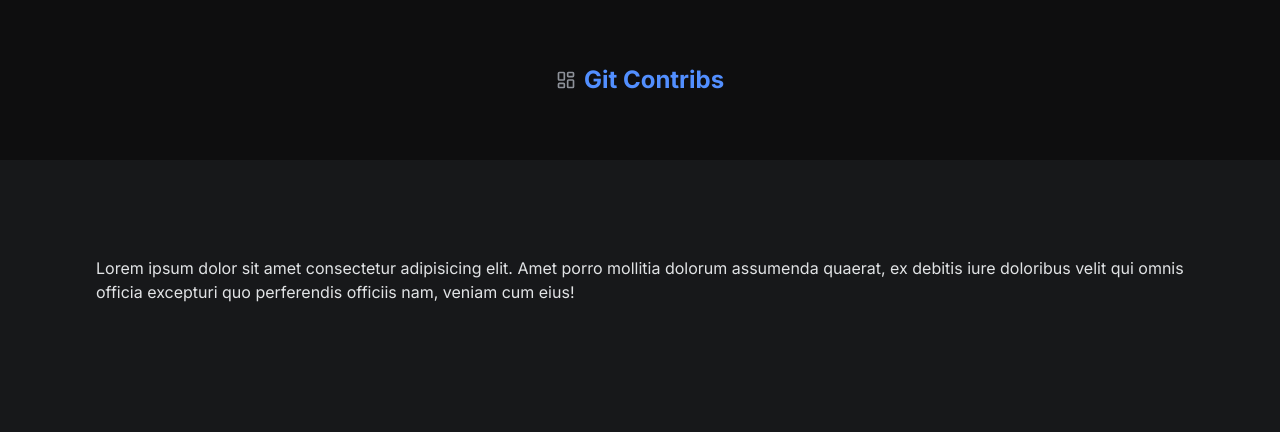
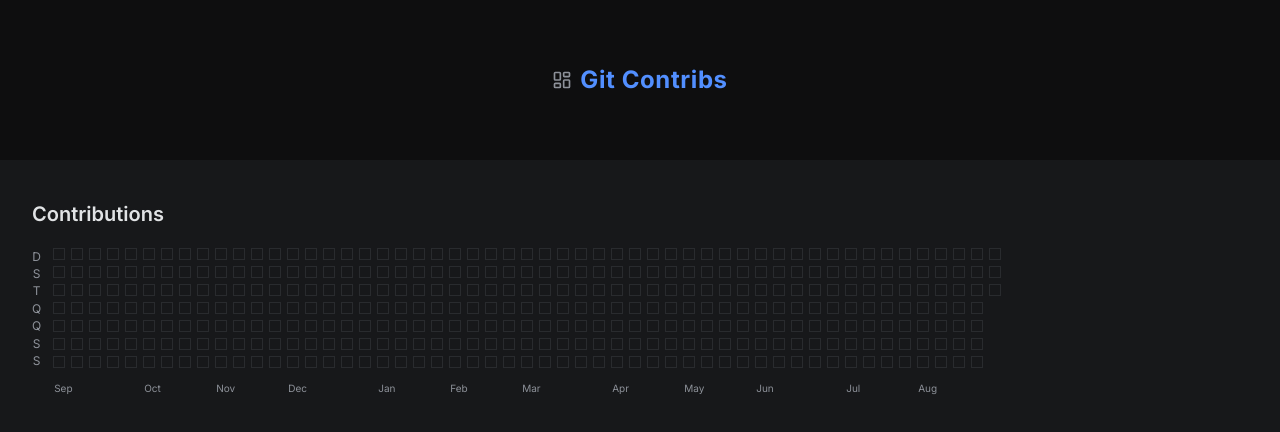
Before and after one commit to belapferreira/github-contributions-collection, a Next.js app: page / in a window 1280 px wide. Shown: the top 432 px of the page. Built offline with nearby package versions, Linux system fonts and the light colour scheme.

Commit message:
feat: add heatmap elements

```diff
--- a/package.json
+++ b/package.json
@@ -10,6 +10,8 @@
     "prettier": "prettier --write ."
   },
   "dependencies": {
+    "date-fns": "^4.1.0",
+    "lucide-react": "^0.439.0",
     "next": "14.2.6",
     "react": "^18",
     "react-dom": "^18",
--- a/src/app/(pages)/page.tsx
+++ b/src/app/(pages)/page.tsx
@@ -1,16 +1,17 @@
 import { Header } from '@/components/Header';
+import { Heatmap } from '@/components/Heatmap';
 
 export default function Home() {
   return (
     <>
       <Header />
-      <main className="flex flex-col items-center justify-between p-24">
-        <p>
-          Lorem ipsum dolor sit amet consectetur adipisicing elit. Amet porro
-          mollitia dolorum assumenda quaerat, ex debitis iure doloribus velit
-          qui omnis officia excepturi quo perferendis officiis nam, veniam cum
-          eius!
-        </p>
+
+      <main className="flex items-center justify-center py-10">
+        <div className="mx-5 flex w-full max-w-content-w flex-col gap-5">
+          <h2 className="text-xl font-semibold">Contributions</h2>
+
+          <Heatmap />
+        </div>
       </main>
     </>
   );
--- a/src/app/components/Header.tsx
+++ b/src/app/components/Header.tsx
@@ -3,8 +3,8 @@ import { LayoutDashboard } from 'lucide-react';
 export const Header = () => {
   return (
     <header className="flex w-full items-center justify-center bg-gray-950 p-16">
-      <div className="max-w-content-w flex w-full justify-center">
-        <h1 className="text-blue-light flex items-center gap-2 text-2xl font-bold">
+      <div className="mx-5 flex w-full max-w-content-w justify-center">
+        <h1 className="flex items-center gap-2 text-2xl font-bold tracking-wide text-blue-light">
           <LayoutDashboard size={20} className="text-gray-300" />
           Git Contribs
         </h1>
--- /dev/null
+++ b/src/app/components/Heatmap.tsx
@@ -0,0 +1,81 @@
+import { WEEK_LABELS } from '@/constants';
+import { generateArray } from '@/utils/generate-array';
+import { add, format, sub } from 'date-fns';
+
+export const Heatmap = () => {
+  const now = new Date();
+
+  const currentDate = new Date(
+    now.getFullYear(),
+    now.getMonth(),
+    now.getDate()
+  );
+
+  const dayOfWeek = currentDate ? Number(format(currentDate, 'i')) + 1 : 1; // +1 because it starts on Monday
+
+  const totalDays = 52 * 7 + dayOfWeek; // 52 completed weeks + amount of days in the current week (~1 year)
+  const daysPerWeek = 7;
+
+  const startDate = sub(currentDate, {
+    days: totalDays,
+  });
+
+  const cells = generateArray(totalDays);
+  const weekDays = generateArray(daysPerWeek);
+  const weeks = generateArray(Math.ceil(totalDays / daysPerWeek));
+
+  const Month = ({ startDate, index }: { startDate: Date; index: number }) => {
+    const prevMonthName = format(
+      add(startDate, { days: (index - 1) * 7 }),
+      'MMM'
+    );
+
+    const monthName = format(add(startDate, { days: index * 7 }), 'MMM');
+
+    const hidden = prevMonthName === monthName;
+
+    return (
+      <span
+        data-hidden={hidden}
+        className="min-w-3 max-w-3 border border-gray-300/0 text-center text-[0.625rem] text-gray-300 data-[hidden='true']:invisible"
+      >
+        {monthName}
+      </span>
+    );
+  };
+
+  return (
+    <div className="flex w-full justify-center gap-3">
+      {/* Weekdays*/}
+      <div className="flex flex-col">
+        {weekDays.map((day) => (
+          <span
+            key={`weekday-${day}`}
+            className="my-[0.7px] text-center text-xs text-gray-300"
+          >
+            {WEEK_LABELS[day - 1]}
+          </span>
+        ))}
+      </div>
+
+      <div className="relative h-full min-h-[9.5rem] w-full overflow-hidden">
+        <div className="absolute left-0 top-0 flex w-full cursor-move flex-col items-start gap-3 overflow-x-auto overflow-y-hidden lg:w-fit lg:cursor-default lg:overflow-hidden">
+          <div className="grid max-w-fit grid-flow-col grid-rows-7 gap-1.5">
+            {cells.map((cell) => (
+              <div
+                key={`cell-${cell}`}
+                className="size-3 flex-shrink-0 border border-gray-700"
+              />
+            ))}
+          </div>
+
+          <div className="mb-3 flex w-full gap-1.5">
+            {weeks.map((week) => (
+              <Month key={`month-${week}`} startDate={startDate} index={week} />
+            ))}
+          </div>
+        </div>
+      </div>
+    </div>
+  );
+};
--- /dev/null
+++ b/src/app/constants.ts
@@ -0,0 +1 @@
+export const WEEK_LABELS = ['D', 'S', 'T', 'Q', 'Q', 'S', 'S'];
--- /dev/null
+++ b/src/app/utils/generate-array.ts
@@ -0,0 +1,5 @@
+export const generateArray = (length: number) => {
+  const genereatedArray = Array.from({ length }, (_, index) => index + 1);
+
+  return genereatedArray;
+};
```
Also changed, not shown: 1 other file (tests, documents, lock files or other folders).
